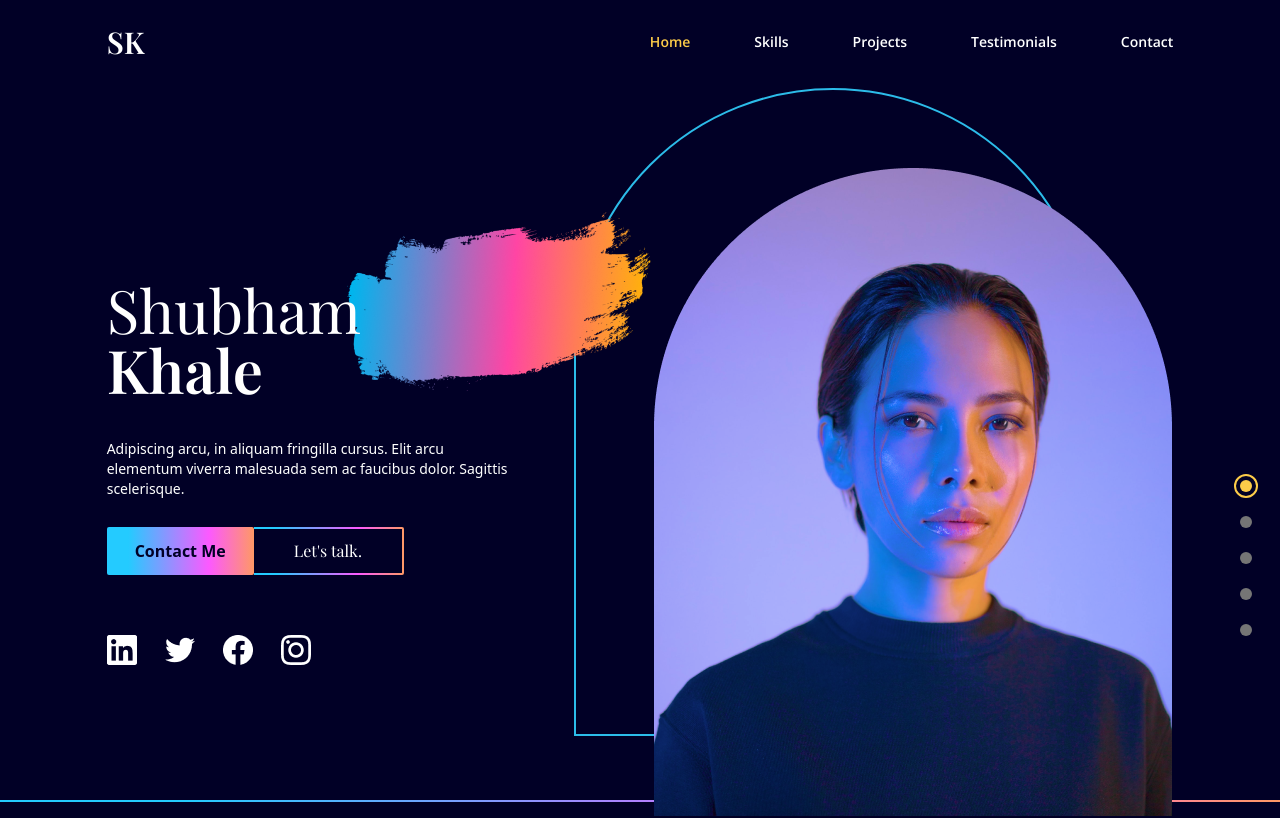
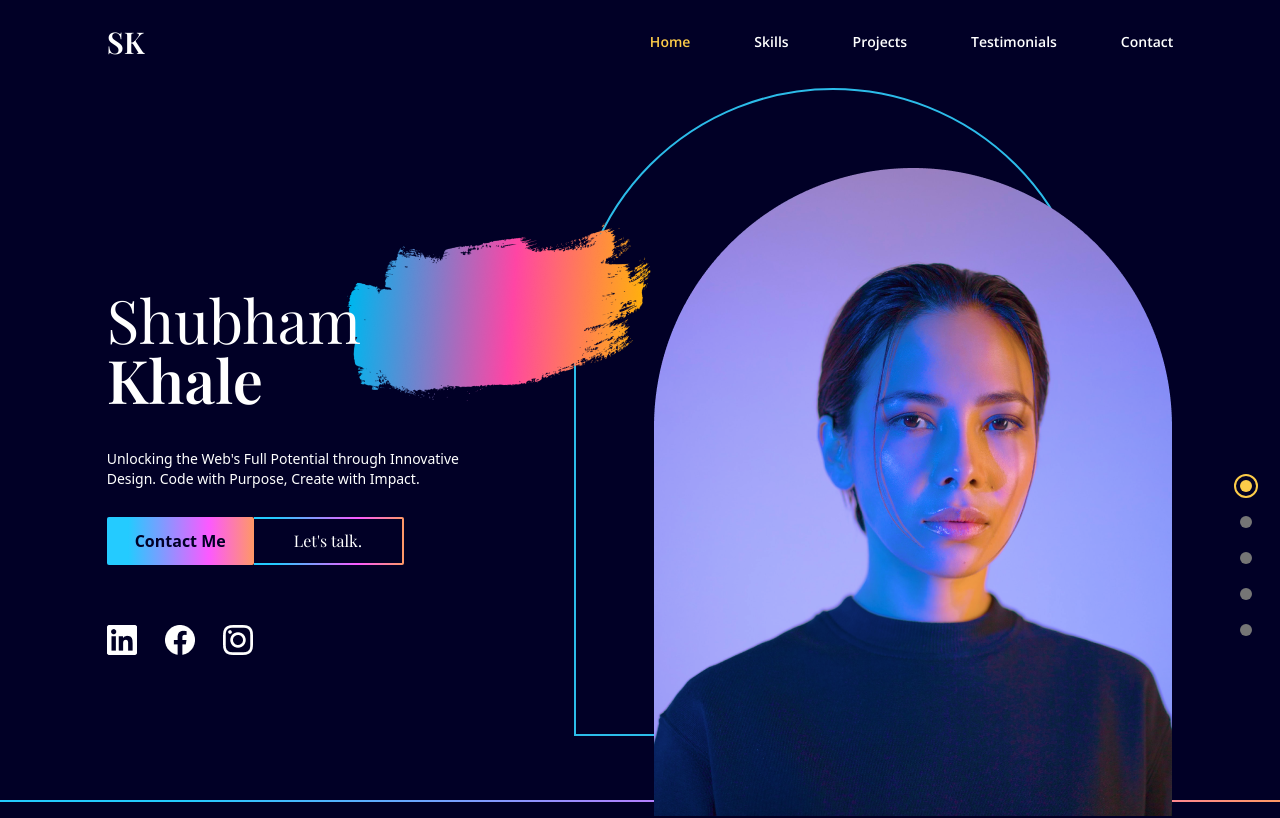
Before and after one commit to ShubhamKhale/react-portfolio, a React (Create React App) app: page / in a window 1280 px wide. Shown: the top 818 px of the page. Built offline with nearby package versions, Linux system fonts and the light colour scheme.

Commit message:
removed twitter icon

```diff
--- a/src/components/SocialMediaIcons.jsx
+++ b/src/components/SocialMediaIcons.jsx
@@ -9,14 +9,7 @@ const SocialMediaIcons = () => {
         >
           <img alt="linkedin-link" src="../assets/linkedin.png" />
         </a>
-        <a
-          className="hover:opacity-50 transition duration-500"
-          href="https://www.twitter.com"
-          target="_blank"
-          rel="noreferrer"
-        >
-          <img alt="twitter-link" src="../assets/twitter.png" />
-        </a>
+
         <a
           className="hover:opacity-50 transition duration-500"
           href="https://www.facebook.com"
--- a/src/scenes/Landing.jsx
+++ b/src/scenes/Landing.jsx
@@ -56,8 +56,7 @@ const Landing = ({ setSelectedPage }) => {
           </p>
 
           <p className="mt-10 mb-7 text-sm text-center md:text-start">
-            Adipiscing arcu, in aliquam fringilla cursus. Elit arcu elementum
-            viverra malesuada sem ac faucibus dolor. Sagittis scelerisque.
+          Unlocking the Web's Full Potential through Innovative Design. Code with Purpose, Create with Impact.
           </p>
         </motion.div>
 
```
